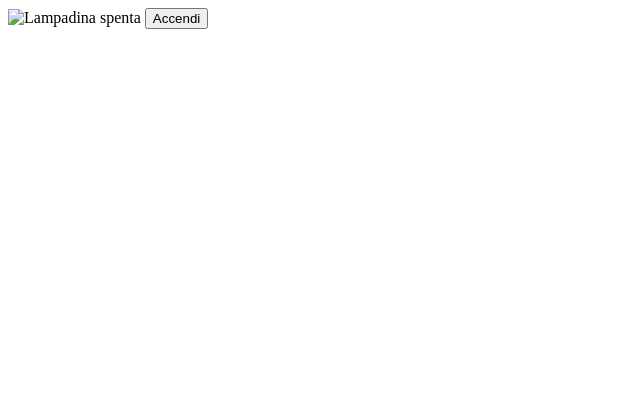
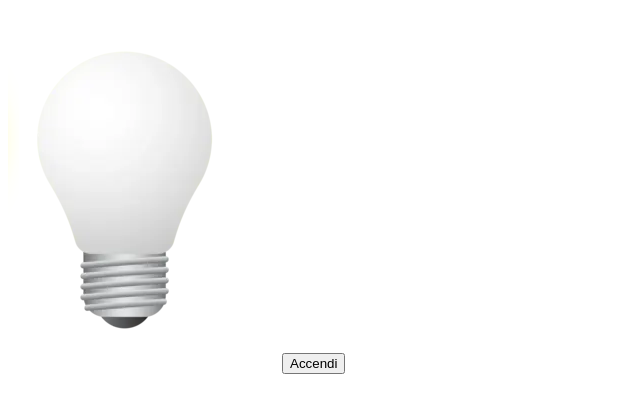
Before and after one commit to BrunoMaiolo/js-dom-1, a plain HTML site: page bonus.html in a window 1280 px wide. Shown: the whole page, without its empty margins (0-640 px from the left). Drawn offline with Linux system fonts and the light colour scheme.

Commit message:
correggo percorso img

```diff
--- a/bonus.html
+++ b/bonus.html
@@ -8,7 +8,7 @@
 <body>
    <img
     id="lampadina"
-    src="img/white_lamp.png"
+    src="img/img/white_lamp.png"
     alt="Lampadina spenta"
   >
 
```
